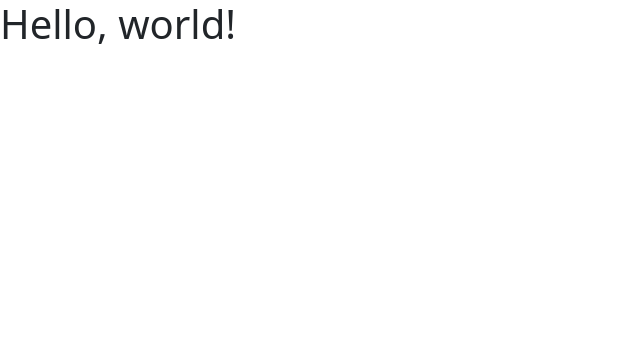
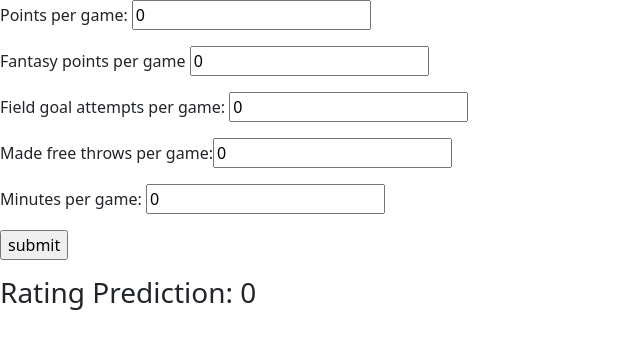
Before and after one commit to dgobalak/NBA2KPredictions, a Flask app: page / in a window 1280 px wide. Shown: the top 349 px of the page, without its empty margins (0-640 px from the left). Run offline with Flask 2, Linux system fonts and the light colour scheme; parts of the project's set-up code (start-up, migrations or seed data) failed here and were passed over.

Commit message:
Completed basic web application using html.

```diff
--- a/app.py
+++ b/app.py
@@ -2,25 +2,6 @@
 import os
 import pickle
 import numpy as np
-
-with open('model/model.pkl', 'rb') as f:
-    model = pickle.load(f)
-
-with open('model/scaler.pkl', 'rb') as f:
-    scaler = pickle.load(f)
-
-# pts = float(input("Enter the player's points per game: "))
-# fp = float(input("Enter the player's fantasy points per game: "))
-# fga = float(input("Enter the player's attempted field goals per game: "))
-# ftm = float(input("Enter the player's made free throws per game: "))
-# minutes = float(input("Enter the player's minutes per game: "))
-
-# x = np.array([[pts, fp, fga, ftm, minutes]])
-# scaled_x = scaler.transform(x)
-
-# prediction = model.predict(scaled_x)[0]
-# prediction = prediction if prediction <= 100 else 100
-# print(f"The predicted NBA 2K rating is: {round(prediction)}")
 
 
 #----------------------------------------------------------------------------#
@@ -32,15 +13,39 @@
 
 @app.route('/')
 def home():
-    return render_template('index.html')
+    prediction = 0
+    return render_template('index.html', prediction=str(prediction))
 
+
+@app.route('/getRating', methods=['GET', 'POST'])
+def getRating():
+    prediction = 0
+    if request.method == 'POST':
+        with open('model/model.pkl', 'rb') as f:
+            model = pickle.load(f)
+
+        with open('model/scaler.pkl', 'rb') as f:
+            scaler = pickle.load(f)
+
+        ppg = request.form.get('points')
+        fp = request.form.get('fantasy_points')
+        fga = request.form.get('field_goals')
+        ftm  =request.form.get('free_throws')
+        minutes = request.form.get('minutes')
+
+        x = np.array([[ppg, fp, fga, ftm, minutes]])
+        scaled_x = scaler.transform(x)
+
+        prediction = model.predict(scaled_x)[0]
+        prediction = round(prediction) if prediction <= 100 else 100
+
+    return render_template('index.html', prediction=str(prediction))
 
 
 # Error handlers.
 
 @app.errorhandler(500)
 def internal_error(error):
-    #db_session.rollback()
     return render_template('errors/500.html'), 500
 
 
--- a/templates/index.html
+++ b/templates/index.html
@@ -11,7 +11,15 @@
     <title>NBA ML Helper</title>
   </head>
   <body>
-    <h1>Hello, world!</h1>
+    <form action = "/getRating" method="POST">
+      <p> Points per game: <input name="points" type ="number" value="0" /> </p>
+      <p> Fantasy points per game <input name="fantasy_points" type ="number" value="0" /> </p>
+      <p> Field goal attempts per game: <input name="field_goals" type ="number" value="0" /> </p>
+      <p> Made free throws per game:<input name="free_throws" type ="number" value="0" /> </p>
+      <p> Minutes per game: <input name="minutes" type ="number" value="0" /> </p>
+      <p> <input type ="submit" value="submit" /> </p>
+    </form>
+    <h3> Rating Prediction: {{ prediction }} </h3>
     <script src="https://cdn.jsdelivr.net/npm/bootstrap@5.1.0/dist/js/bootstrap.bundle.min.js" integrity="sha384-U1DAWAznBHeqEIlVSCgzq+c9gqGAJn5c/t99JyeKa9xxaYpSvHU5awsuZVVFIhvj" crossorigin="anonymous"></script>
   </body>
 </html>
```
Also changed, not shown: requirements.txt (+9 -1 lines).
